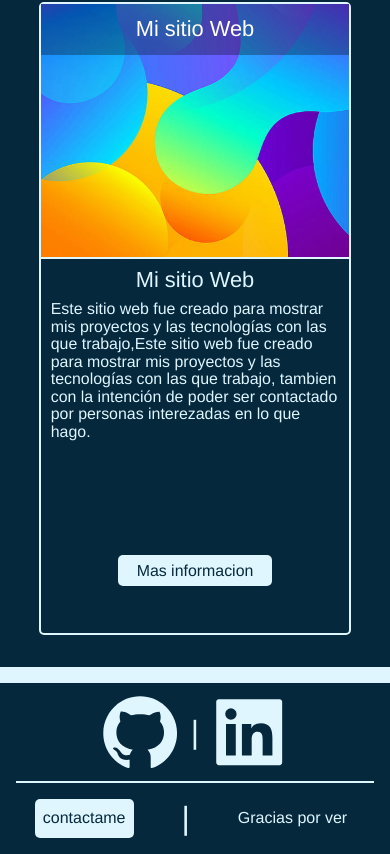
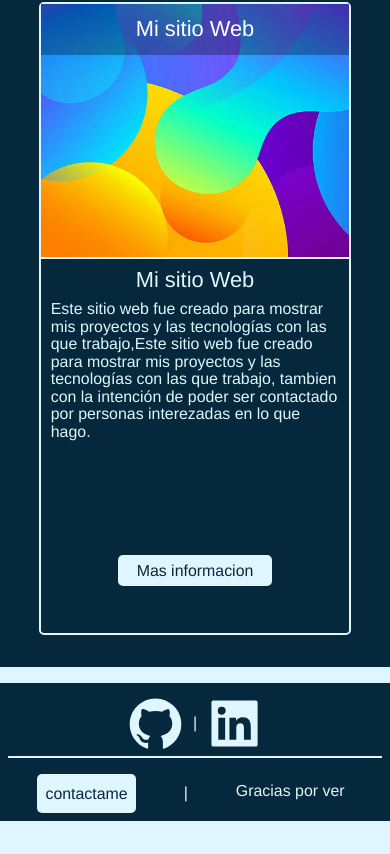
Before and after one commit to JosueElutiche24/PortafolioProfesional, a Next.js app: page / in a window 390 px wide. Shown: the part 3106-3960 px from the top of the page. After the commit the page ends 3927 px from the top, so only its background shows below. Built offline with nearby package versions, Linux system fonts and the light colour scheme; a web font is replaced by a local one.

Commit message:
Se implementarron mejoras en los estilos adaptables y al footer, tambien se corrigio un error en el formulario

```diff
--- a/components/contact/FormContact.jsx
+++ b/components/contact/FormContact.jsx
@@ -16,10 +16,8 @@ export default function FormContact() {
         let iName = document.querySelector("."+styles.iName)
         let iEmail = document.querySelector("."+styles.iEmail)
         let iMessage = document.querySelector("."+styles.iMessage)
-        let btnSend = document.querySelector("."+styles.btnSend)
         let errors  = [];
         event.preventDefault()
-        btnSend.classList.add(styles.btnSendDesconected)
         // area de resets
             setValidacion([]);
             iName.classList.remove(styles.errorEncontrado)
@@ -48,13 +46,12 @@ export default function FormContact() {
                 setModalValue("su mensaje se ha enviado con éxito.")})
             .catch(error=>{
                 setModalActive(true)
-                btnSend.classList.remove(styles.btnSendDesconected)
                 setModalValue("Su mensaje no se ha podido enviar, ha ocurrido un error.")})
         }
     }
   return (
     <div className={styles.principalDiv}>
-        <h3 className={styles.principalTitle}>Contáctame</h3>
+        <h3 className={styles.principalTitle+" tR_Xlarge"}>Contáctame</h3>
         <form className={styles.Form} onSubmit={handleSubmit}>
             <div className={styles.inputContainer}>
                 <label htmlFor="">Nombre: </label>
--- a/components/layout/Footer.jsx
+++ b/components/layout/Footer.jsx
@@ -14,9 +14,9 @@ function Footer({title}) {
                 <a className={styles.Footer__Pt1__items} href='#'><AiFillGithub/></a> */}
             </div>
             <div className={styles.Footer__Pt2}>
-                <Link href="/contact"><a className={styles.a}>contactame</a></Link>
+                <Link href="/contact"><a className={styles.a+" tR_medium"}>contactame</a></Link>
                 <p className={styles.p1}>|</p>
-                <p className={styles.p2}>Gracias por ver</p>
+                <p className={styles.p2+" tR_medium"}>Gracias por ver</p>
             </div>
         </div>
     );
@@ -28,7 +28,7 @@ function Footer({title}) {
                 <a className={styles.Footer__Pt1__items} href='https://www.linkedin.com/in/josue-guzman-754063256'><AiFillLinkedin/></a>
             </div>
             <div className={styles.Footer__Pt2}>
-                <p className={styles.p3}>Gracias por ver</p>
+                <p className={styles.p3+" tR_medium"}>Gracias por ver</p>
             </div>
         </div>
     );
@@ -42,9 +42,9 @@ function Footer({title}) {
                 <a className={styles.Footer__Pt1__items} href='#'><AiFillGithub/></a> */}
             </div>
             <div className={styles.Footer__Pt2}>
-                <Link href="/contact"><a className={styles.a}>contactame</a></Link>
+                <Link href="/contact"><a className={styles.a+" tR_medium"}>contactame</a></Link>
                 <p className={styles.p1}>|</p>
-                <p className={styles.p2}>Gracias por ver</p>
+                <p className={styles.p2+" tR_medium"}>Gracias por ver</p>
             </div>
         </div>
     );
--- a/pages/contact/index.js
+++ b/pages/contact/index.js
@@ -1,14 +1,12 @@
 import React from 'react'
 import Layout from '../../components/layout/Layout'
 import FormContact from '../../components/contact/FormContact'
-import OtherContact from '../../components/contact/OtherContact'
 
 export default function Contact() {
   return (
     <div>
         <Layout title='contact'>
           <FormContact/>
-          {/* <OtherContact/> */}
         </Layout>
 
     </div>
--- a/styles/modules/Footer.module.css
+++ b/styles/modules/Footer.module.css
@@ -1,7 +1,7 @@
 .Footer{
     background-color: #06283D;
     color: #DFF6FF;
-    padding:  1rem;
+    padding:  2vw;
 }
 
 .Footer__Pt1{
@@ -15,7 +15,6 @@
 }
         .Footer__Pt1 p{
             padding: 0.5rem;
-            font-size: 2rem;
         }
 
         .Footer__Pt1__items svg{
@@ -43,7 +42,6 @@
         .p1{
             padding: 0.5rem;
             margin-left: 2.5rem;
-            font-size: 2rem;
 }
         .p2{
             padding: 0.5rem;
@@ -52,3 +50,46 @@
         .p3{
             padding: 0.5rem;
 }
+
+@media only screen and (max-width: 425px){
+    .Footer{
+
+    }
+
+    .Footer__Pt1{
+        height: 8vh;
+        padding: 0;
+    }
+            .Footer__Pt1 p{
+
+            }
+
+            .Footer__Pt1__items svg{
+                width: 7vh;
+                height: 7vh;
+            }
+
+    .Footer__Pt2{
+
+    }
+            .a{
+                display: flex;
+                justify-content: center;
+                align-items: center;
+    }
+            .a:hover{
+
+            }
+            .p1{
+                padding: 0.5rem;
+                margin-left: 2.5rem;
+    }
+            .p2{
+                padding: 0.5rem;
+                margin-left: 2rem;
+    }
+            .p3{
+                padding: 0.5rem;
+    }
+
+}
```
Also changed, not shown: components/contact/OtherContact.jsx (deleted, +0 -9 lines), styles/modules/FormContact.module.css (+85 -2 lines).
